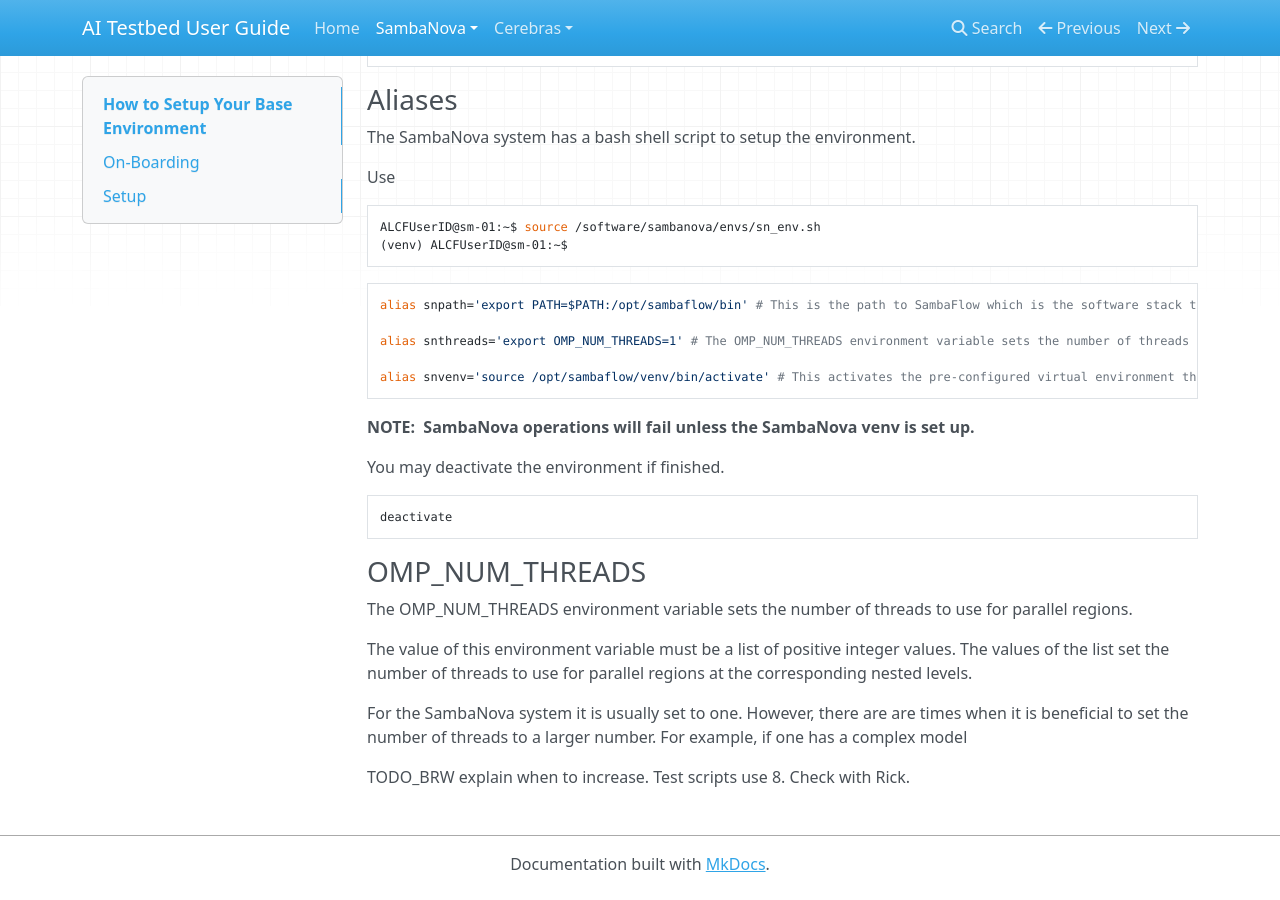
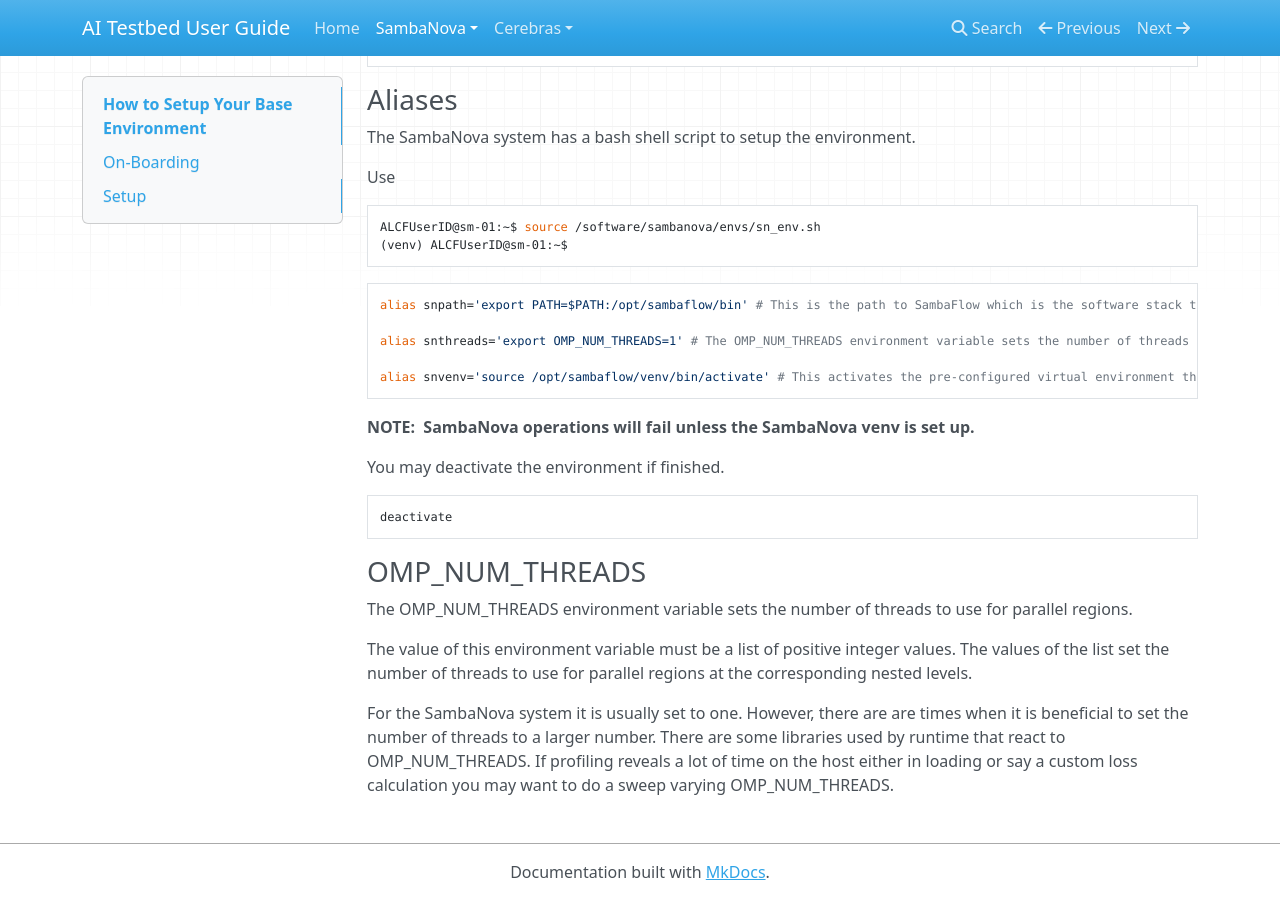
Before and after one commit to argonne-lcf/ai-testbed-userdocs, an MkDocs documentation site: the page built from docs/sambanova/How-to-setup-your-base-environment.md, in a window 1280 px wide and 900 px high, scrolled down 847 px. Built offline with MkDocs 1.6.1, drawn with Linux system fonts in a browser that asks for light colours; nearby versions of some CDN libraries.

Commit message:
Updated Misc.

```diff
--- a/docs/sambanova/How-to-setup-your-base-environment.md
+++ b/docs/sambanova/How-to-setup-your-base-environment.md
@@ -66,6 +66,6 @@
 
 For the SambaNova system it is usually set to one.  However, there are
 are times when it is beneficial to set the number of threads to a
-larger number.  For example, if one has a complex model
-
-TODO_BRW explain when to increase.  Test scripts use 8.  Check with Rick.
+larger number.  There are some libraries used by runtime that react to OMP_NUM_THREADS.
+If profiling reveals a lot of time on the host either in loading or say a custom loss
+calculation you may want to do a sweep varying OMP_NUM_THREADS.
```
Also changed, not shown: docs/sambanova/Miscellaneous.md (+2 -0 lines).
